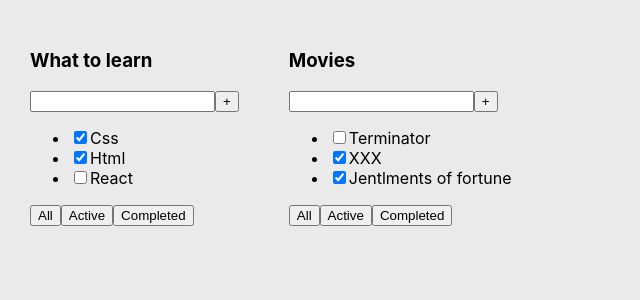
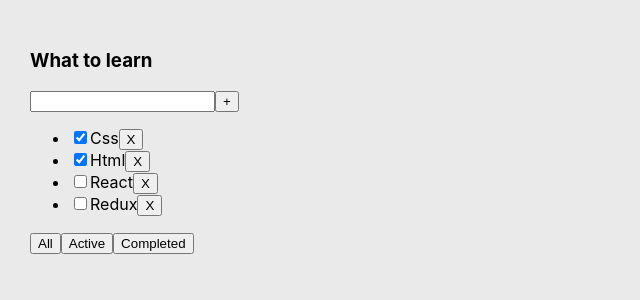
Before and after one commit to onemore8762/TodoList, a React (Create React App) app: page / in a window 1280 px wide. Shown: the top 300 px of the page, without its empty margins (0-640 px from the left). Built offline with nearby package versions, Linux system fonts and the light colour scheme.

Commit message:
Create callback removeTask, filter task, and method map tasks v. 0.02

```diff
--- a/package.json
+++ b/package.json
@@ -15,6 +15,7 @@
     "react-dom": "^18.2.0",
     "react-scripts": "5.0.1",
     "typescript": "^4.4.2",
+    "uuid": "^9.0.0",
     "web-vitals": "^2.1.0"
   },
   "scripts": {
--- a/src/App.tsx
+++ b/src/App.tsx
@@ -1,28 +1,42 @@
-import React from 'react';
+import React, {useState} from 'react';
 import './App.css';
-import {Todolist} from "./components/Todolist";
+import {TaskType, Todolist} from "./components/Todolist";
 
 
-function App() {
+export type FilterValuesType = 'all' | 'completed' | 'active'
 
-    let tasks1 = [
+
+export const App = () =>  {
+
+    const [tasks, setTasks] = useState<TaskType[]>([
         {id: 1, title: 'Css', isDone: true},
         {id: 2, title: 'Html', isDone: true},
-        {id: 3, title: 'React', isDone: false}
-    ]
+        {id: 3, title: 'React', isDone: false},
+        {id: 4, title: 'Redux', isDone: false}
+    ])
+    const [filter, setFilter] = useState<FilterValuesType>('all')
 
-    let tasks2 = [
-        {id: 1, title: 'Terminator', isDone: false},
-        {id: 2, title: 'XXX', isDone: true},
-        {id: 3, title: 'Jentlments of fortune', isDone: true}
-    ]
+    const removeTask = (id: number) => {
+        setTasks(tasks.filter(el => el.id !== id))
+    }
+
+    const changeFilter = (value: FilterValuesType) =>{
+        setFilter(value)
+    }
+
+    let tasksForTodolist = tasks
+
+    if(filter === 'completed') {
+        tasksForTodolist = tasks.filter(t => t.isDone)
+    }
+    if(filter === 'active') {
+        tasksForTodolist = tasks.filter(t => !t.isDone)
+    }
+
 
     return (
         <div className="App">
-            <Todolist title={'What to learn'} tasks={tasks1}/>
-            <Todolist title={'Movies'} tasks={tasks2}/>
+            <Todolist title={'What to learn'} tasks={tasksForTodolist} removeTask={removeTask} changeFilter={changeFilter}/>
         </div>
     );
 }
-
-export default App;
--- a/src/components/Todolist.tsx
+++ b/src/components/Todolist.tsx
@@ -1,11 +1,14 @@
 import React from "react";
+import {FilterValuesType} from "../App";
 
 type PropsType = {
     title: string
     tasks: TaskType[]
+    removeTask: (id: number) => void
+    changeFilter: (value: FilterValuesType) => void
 }
 
-type TaskType = {
+export type TaskType = {
     id: number
     title: string
     isDone: boolean
@@ -20,14 +23,21 @@ export const Todolist = (props: PropsType) => {
                 <button>+</button>
             </div>
             <ul>
-                <li key={props.tasks[0].id}><input type="checkbox" checked={props.tasks[0].isDone}/><span>{props.tasks[0].title}</span></li>
-                <li key={props.tasks[1].id}><input type="checkbox" checked={props.tasks[1].isDone}/><span>{props.tasks[1].title}</span></li>
-                <li key={props.tasks[2].id}><input type="checkbox" checked={props.tasks[2].isDone}/><span>{props.tasks[2].title}</span></li>
+                {
+                    props.tasks.map(t => {
+                        return (
+                                <li key={t.id}><input type="checkbox" checked={t.isDone}/>
+                                    <span>{t.title}</span>
+                                    <button onClick={()=> props.removeTask(t.id)}>X</button>
+                                </li>
+                        )
+                    })
+                }
             </ul>
             <div>
-                <button>All</button>
-                <button>Active</button>
-                <button>Completed</button>
+                <button onClick={() => props.changeFilter('all')}>All</button>
+                <button onClick={() => props.changeFilter('active')}>Active</button>
+                <button onClick={() => props.changeFilter('completed')}>Completed</button>
             </div>
         </div>
     )
--- a/src/index.tsx
+++ b/src/index.tsx
@@ -1,7 +1,7 @@
 import React from 'react';
 import ReactDOM from 'react-dom/client';
 import './index.css';
-import App from './App';
+import {App} from './App';
 import reportWebVitals from './reportWebVitals';
 
 const root = ReactDOM.createRoot(
```
Also changed, not shown: 1 other file (tests, documents, lock files or other folders).
